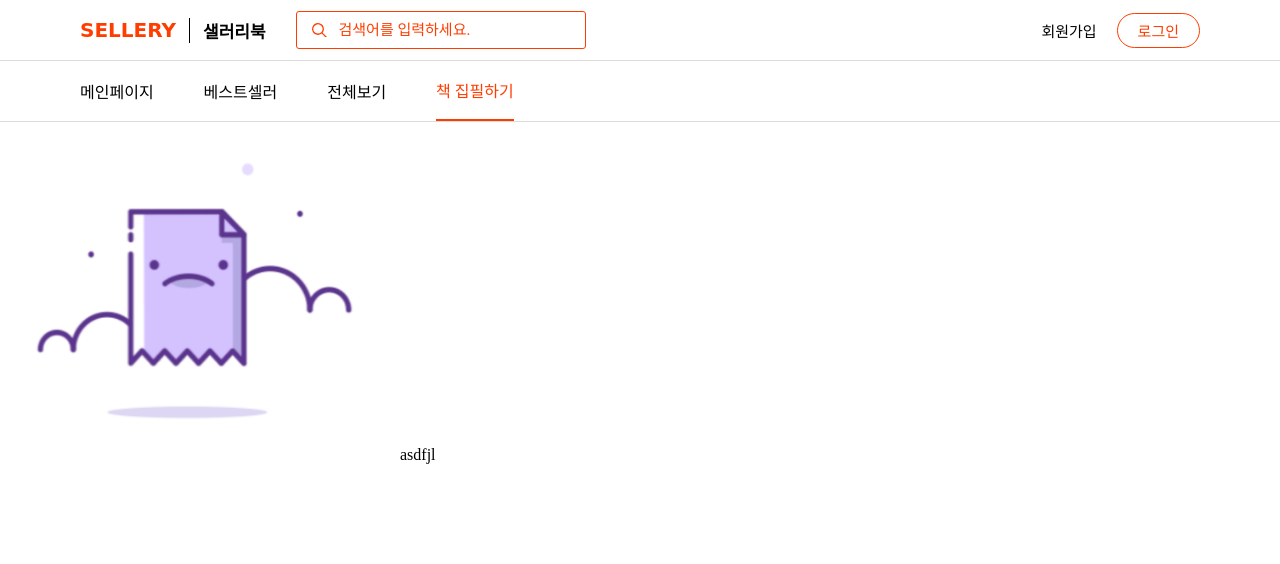
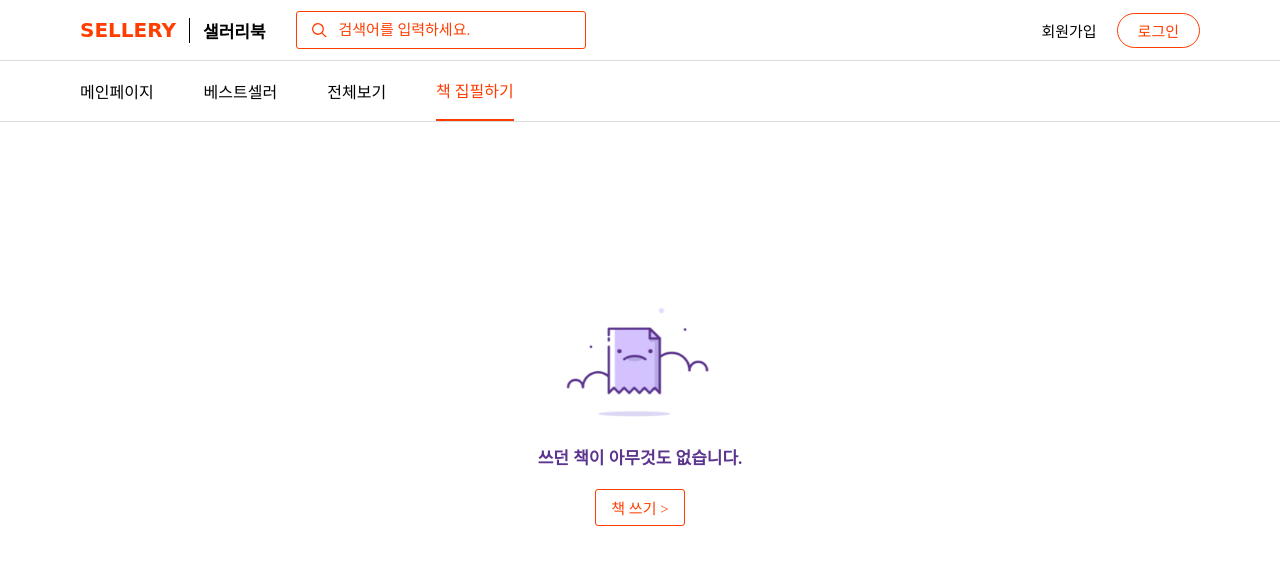
Before and after one commit to jidole02/sellery-book, a Next.js app in the folder next-js/: page /write in a window 1280 px wide. Shown: the top 564 px of the page. Built offline with nearby package versions, Linux system fonts and the light colour scheme; a web font is replaced by a local one.

Commit message:
[UPDATE] LOGIN CHECK

```diff
--- a/next-js/pages/write/index.tsx
+++ b/next-js/pages/write/index.tsx
@@ -1,12 +1,15 @@
 import * as S from "./styles";
-import Image from "next/image";
-import notBook from "/public/notbook.png";
 
 export default function WritePage() {
   return (
-    <>
-      <Image src={notBook} width="400px" height="330px" />
-      asdfjl
-    </>
+    <S.Wrapper id="flex-center">
+      <img
+        src="/notbook.png"
+        style={{ width: "180px", height: "140px" }}
+        alt=""
+      />
+      <S.NotMent>쓰던 책이 아무것도 없습니다.</S.NotMent>
+      <S.WriteBtn>책 쓰기 {">"}</S.WriteBtn>
+    </S.Wrapper>
   );
 }
--- a/next-js/pages/write/styles.ts
+++ b/next-js/pages/write/styles.ts
@@ -1 +1,25 @@
 import styled from '@emotion/styled'
+import { WRAPPER } from '../../styles'
+import { COLOR } from './../../styles/index';
+
+export const Wrapper = styled(WRAPPER)`
+height:70vh;
+flex-direction:column;
+`
+
+export const NotMent = styled.span`
+font-size:17px;
+color:#5B358D;
+font-weight:bold;
+margin-top:10px;
+`
+
+export const WriteBtn = styled.button`
+padding:7px 15px;
+border:1px solid ${COLOR.main};
+color:${COLOR.main};
+border-radius:3px;
+background:none;
+margin-top:20px;
+font-size:15px;
+`
--- a/next-js/src/components/header/index.tsx
+++ b/next-js/src/components/header/index.tsx
@@ -30,13 +30,18 @@ export default function Header() {
       auth
         .tokenCheck(token)
         .then((res) => {
-          if (res.data.checked) setName(res.data.username);
+          if (res.data.checked) {
+            setName(res.data.username);
+            localStorage.setItem("sellery-name", res.data.username);
+          }
         })
         .catch((err) => {
           console.log(err);
         });
     } else {
       setName("");
+      localStorage.setItem("sellery-token", "");
+      localStorage.setItem("sellery-name", "");
     }
   }, [toggle, router.pathname]);
   return (
--- a/next-js/src/components/header/navLink.tsx
+++ b/next-js/src/components/header/navLink.tsx
@@ -1,4 +1,5 @@
 import * as S from "./styles";
+import { toast } from "react-toastify";
 import { useRouter } from "next/router";
 
 interface props {
@@ -10,7 +11,16 @@ export default function NavLink({ href, content }: props) {
   const router = useRouter();
   return (
     <S.Link
-      onClick={() => router.push(href)}
+      onClick={() => {
+        if (href === "/write") {
+          if (!localStorage.getItem("sellery-token")) {
+            toast.info("로그인 후 이용해주세요!");
+            router.push("/auth/login");
+            return;
+          }
+        }
+        router.push(href);
+      }}
       className={router.pathname === href ? "active" : ""}
     >
       {content}
```
Also changed, not shown: next-js/pages/404.tsx (+5 -4 lines).
